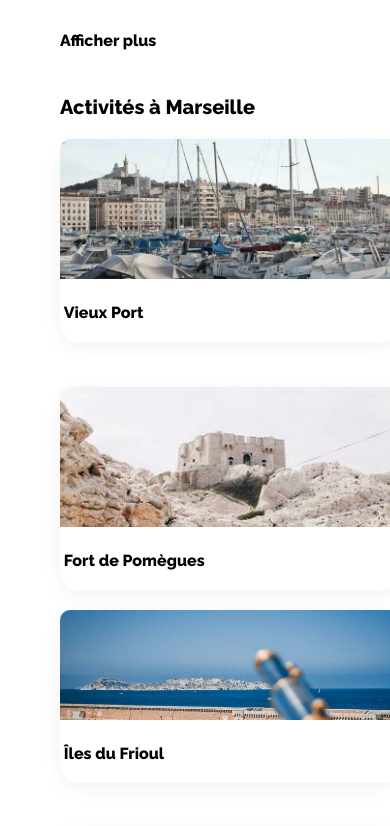
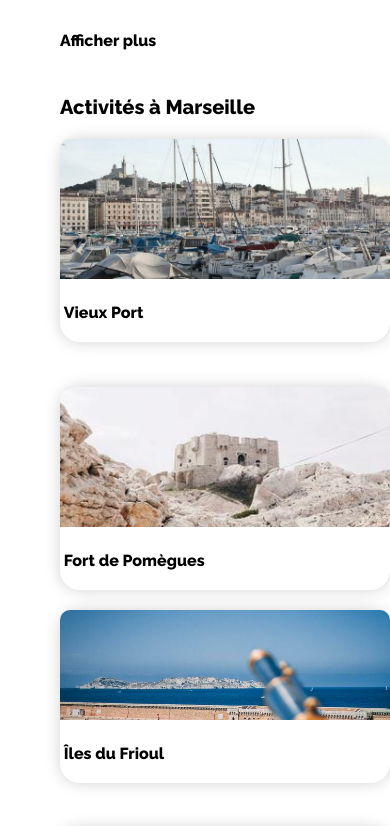
Before and after one commit to abdelbel1/AbdelhamidBelmehdi_2_16042021, a plain HTML site: page index.html in a window 390 px wide. Shown: the part 2600-3426 px from the top of the page. Drawn offline with Linux system fonts and the light colour scheme.

Commit message:
finitions graphiques 2

```diff
--- a/style.css
+++ b/style.css
@@ -500,7 +500,7 @@ padding: 5px;
 .activite4,
 .activite5,
 .activite6 {
-    box-shadow: 0px 5px 20px #F2F2F2;
+    box-shadow: 0 0 16px #0000002e;
     padding: 0px 0px 20px 0px;
     border-radius: 20px;
     margin: 0px 0px 20px 0px;
@@ -838,7 +838,7 @@ width: 100%;
         grid-template-columns: repeat(1, 1fr);
    grid-column-gap: 5px;
    width: auto;
-   max-width: 340px;
+   max-width: 330px;
 
   }
 
```
